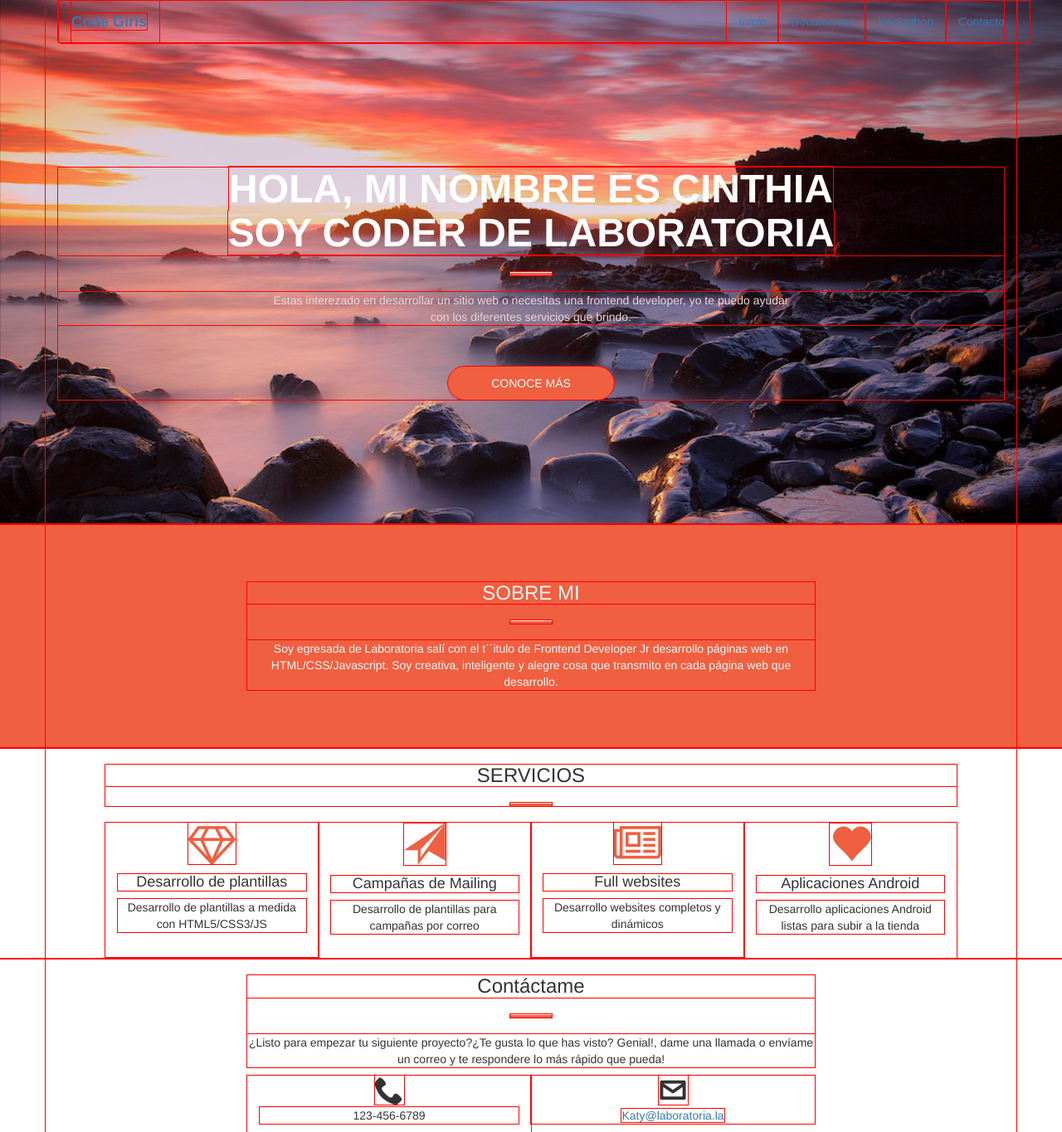
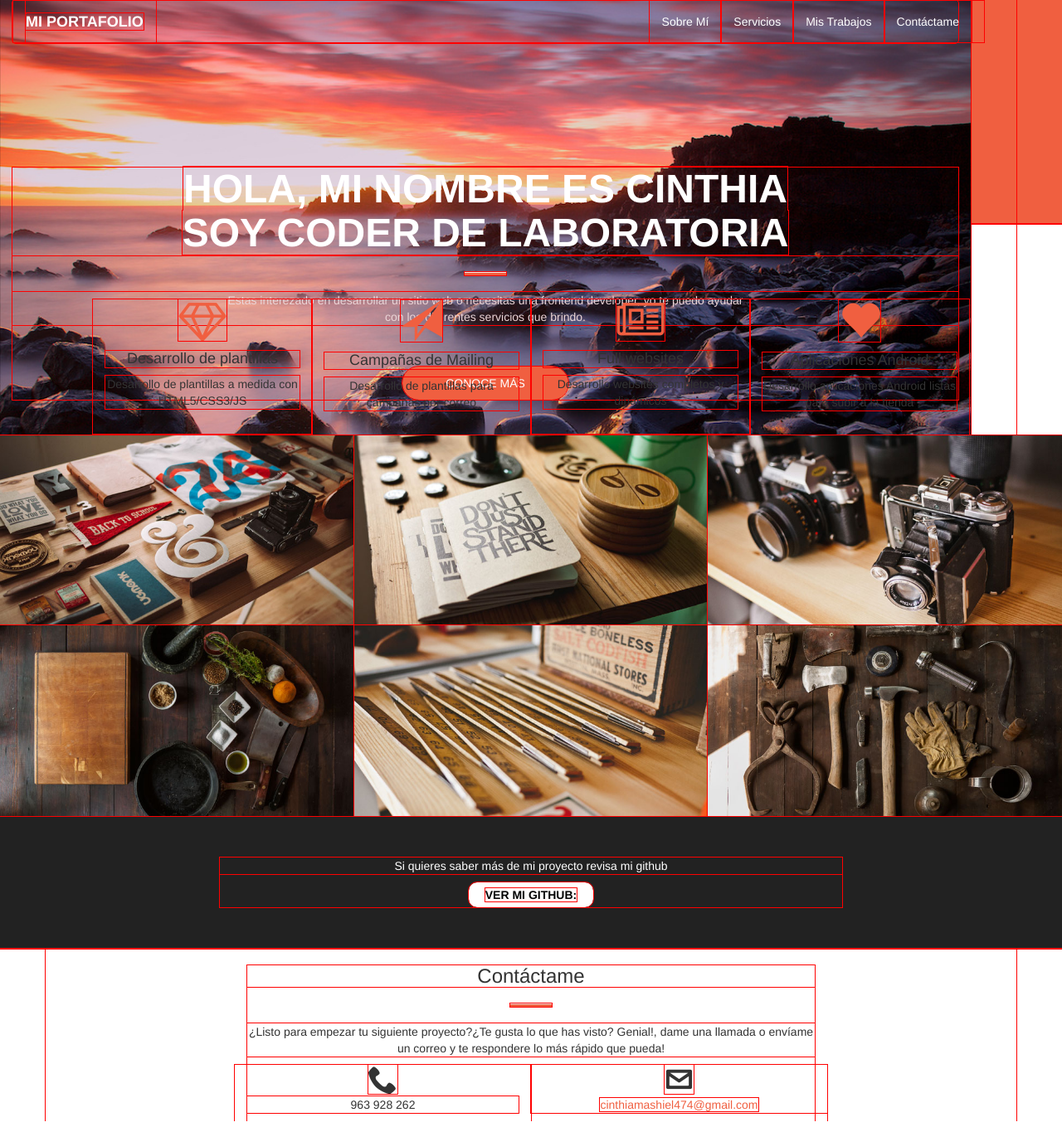
Before and after one commit to Cinthia-Developer/Viendo-cajas2, a plain HTML site: page index.html in a window 1280 px wide. Shown: the whole page at 83% size. Drawn offline with nearby package versions, Linux system fonts and the light colour scheme; files whose address does not match are found by name.

Commit message:
estructura terminada

```diff
--- a/css/main.css
+++ b/css/main.css
@@ -5,6 +5,7 @@ header{
     background-size: cover;
     background-repeat: no-repeat;
     text-align: center;
+    position: fixed;
     color: white;
 }
 .frase{ margin: 150px  auto;}
@@ -18,6 +19,7 @@ header .boton1{
     margin: auto;
     padding: 10px 5px;
 }
+header a{color: white;}
 /*-----------------------------sobremi-----------------------------*/
 #sobremi{
     background-color: #f05f40;
@@ -45,16 +47,21 @@ hr{
     text-align: center;
     margin: auto;}
 /*-----------------------------proyectos-----------------------------*/
-
+#proyectos{background-color: #222222;}
+.sinpadding [class*="col-m"]{ padding: 0;}
+.plomo{width: 60%; margin: 50px auto; text-align: center; color: white;}
+.boton2{background-color: white; color: black; border-radius: 10px; padding: 5px; width: 150px; margin: auto;}
 /*-----------------------------contactame-----------------------------*/
 #contactame{ text-align: center;}
 .cuadro-final{width: 60%; margin: auto;}
 #contactame hr{background-color:#f05f40; }
 #contactame span{font-size: 35px;}
+a{color:#f05f40; }
 /*-----------------------------@media-----------------------------*/
 @media screen and (max-width:768px){
     .yo{width: 100%;}
     .iconos{width: 100%;}
     header h1{font-size: 30px;}
     .cuadro-final{width: 100%;}
+    .plomo{width: 100%;}
 }
--- a/index.html
+++ b/index.html
@@ -26,17 +26,17 @@
                                     <span class="icon-bar"></span>
                                     <span class="icon-bar"></span>
                                 </button>
-                                <a class="navbar-brand" href="#"><img  class="img-responsive size-logo" ><b>Code Girls</b> </a>
+                                <a class="navbar-brand" href="#"><img  class="img-responsive size-logo" ><b>MI PORTAFOLIO</b> </a>
                             </div><!--cierre de nabvar-header-->
 
                         <!-- Agrupar los enlaces de navegación, los formularios y cualquier
                         otro elemento que se pueda ocultar al minimizar la barra -->
                             <div class="collapse navbar-collapse navbar-ex1-collapse">
                                 <ul class="nav navbar-nav navbar-right">
-                                    <li><a href="#hero">Inicio</a></li>
-                                    <li><a href="#documental">Documental</a></li>
-                                    <li><a href="#hackathon">Hackathon</a></li>
-                                    <li><a href="#formulario">Contacto</a></li>
+                                    <li><a href="#sobremi">Sobre Mí</a></li>
+                                    <li><a href="#servicios">Servicios</a></li>
+                                    <li><a href="#proyectos">Mis Trabajos</a></li>
+                                    <li><a href="#contactame">Contáctame</a></li>
                                 </ul>
                             </div><!--cierre de class collapse-->
                         </div><!--cierre de container-->
@@ -68,6 +68,7 @@
             <div class="iconos">
                 <h3>SERVICIOS</h3>
                 <hr>
+                <div class="row">
                     <div class="col-md-3">
                         <span class="icon-diamond"> </span>
                         <h4>Desarrollo de plantillas</h4>
@@ -89,14 +90,41 @@
                         <p>Desarrollo aplicaciones Android listas para subir a la tienda</p><br>
                     </div><!--cierre de col-md-3-->
                 </div><!--cierre de iconos-->
+            </div><!--cierre de row-->
         </div><!--cierre de container-->
     </section>
 
 <!-----------------------------------------------------proyectos---------------------------------------------------->
     <section id="proyectos">
-
+        <div class="container-fluid sinpadding">
+            <div class="row">
+                <div class="col-md-4">
+                   <img class="img-responsive" src="img/1.jpg" alt="">
+                </div><!--cierre de col-4-->
+                <div class="col-md-4">
+                   <img class="img-responsive" src="img/2.jpg" alt="">
+                </div><!--cierre de col-4-->
+                <div class="col-md-4">
+                   <img class="img-responsive" src="img/3.jpg" alt="">
+                </div><!--cierre de col-4-->
+            </div><!--cierre de row-->
+            <div class="row">
+                <div class="col-md-4">
+                   <img class="img-responsive" src="img/4.jpg" alt="">
+                </div><!--cierre de col-4-->
+                <div class="col-md-4">
+                   <img class="img-responsive" src="img/5.jpg" alt="">
+                </div><!--cierre de col-4-->
+                <div class="col-md-4">
+                   <img class="img-responsive" src="img/6.jpg" alt="">
+                </div><!--cierre de col-4-->
+            </div><!--cierre de row-->
+            <div class="plomo">
+                <p>Si quieres saber más de mi proyecto revisa mi github</p>
+                <div class="boton2"> <b>VER MI GITHUB:</b></div>
+            </div><!--cierre de plomo-->
+        </div><!--cierre de container-fluid-->
     </section>
-
 <!-----------------------------------------------------contactame---------------------------------------------------->
     <section id="contactame">
         <div class="container">
@@ -104,14 +132,16 @@
                 <h3>Contáctame</h3>
                 <hr>
                 <p>¿Listo para empezar tu siguiente proyecto?¿Te gusta lo que has visto? Genial!, dame una llamada o envíame un correo y te respondere lo más rápido que pueda!</p>
+                <div class="row">
                 <div class="col-md-6">
                     <span class="icon-phone"></span><br>
-                    <p>123-456-6789</p>
+                    <p>963 928 262</p>
                 </div><!--cierre de col-md-6-->
                 <div class="col-md-6">
                     <span class="icon-envelope"></span><br>
-                    <a href="#">Katy@laboratoria.la</a>
+                    <a href="#">cinthiamashiel474@gmail.com</a>
                 </div><!--cierre de col-md-6-->
+                </div><!--cierre de row-->
             </div><!--cierre de cuadro-final-->
          </div><!--cierre de container-->
     </section>
```
Lines whose indentation alone changed are shown as unchanged.
